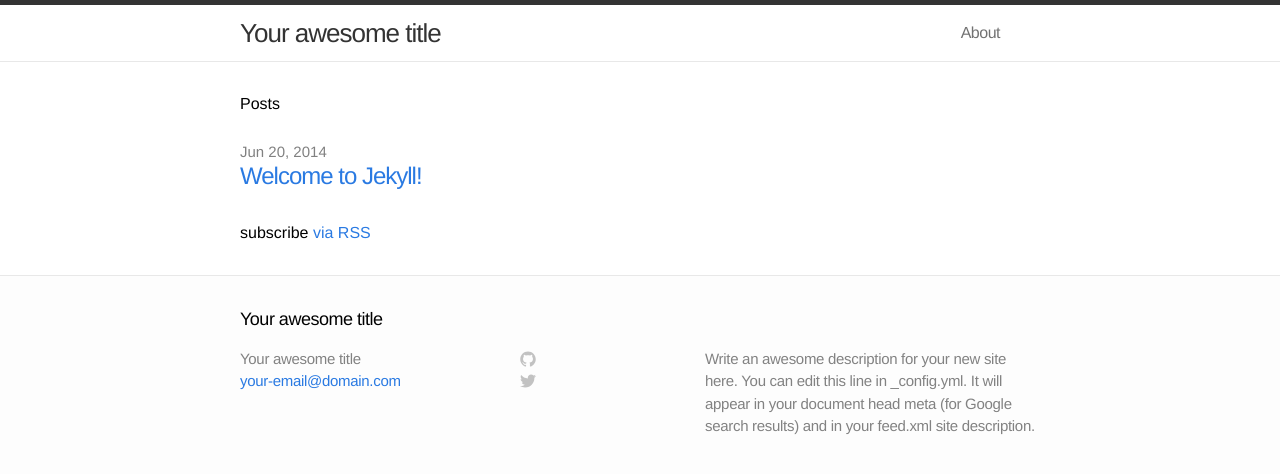
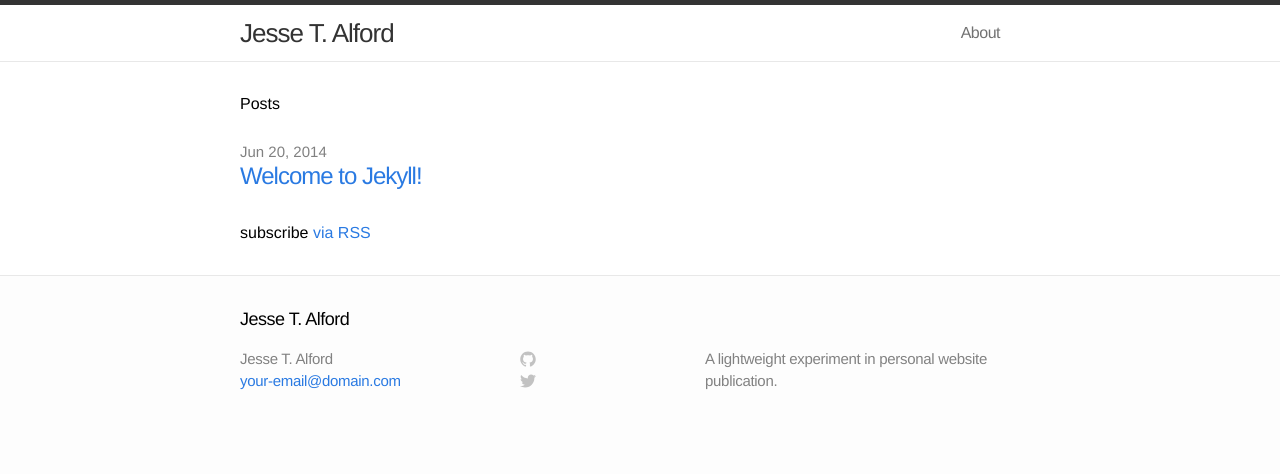
Before and after one commit to JesseTAlford/jessetalford, a Jekyll site: the page built from index.html, in a window 1280 px wide. Shown: the top 474 px of the page. Built offline with Jekyll 4.4.1, drawn with Linux system fonts in a browser that asks for light colours.

Commit message:
reduce generic language in config

```diff
--- a/_config.yml
+++ b/_config.yml
@@ -1,7 +1,7 @@
 # Site settings
-title: Your awesome title
+title: Jesse T. Alford
 email: your-email@domain.com
-description: "Write an awesome description for your new site here. You can edit this line in _config.yml. It will appear in your document head meta (for Google search results) and in your feed.xml site description."
+description: "A lightweight experiment in personal website publication."
 baseurl: ""
 url: "http://yourdomain.com"
 
```
